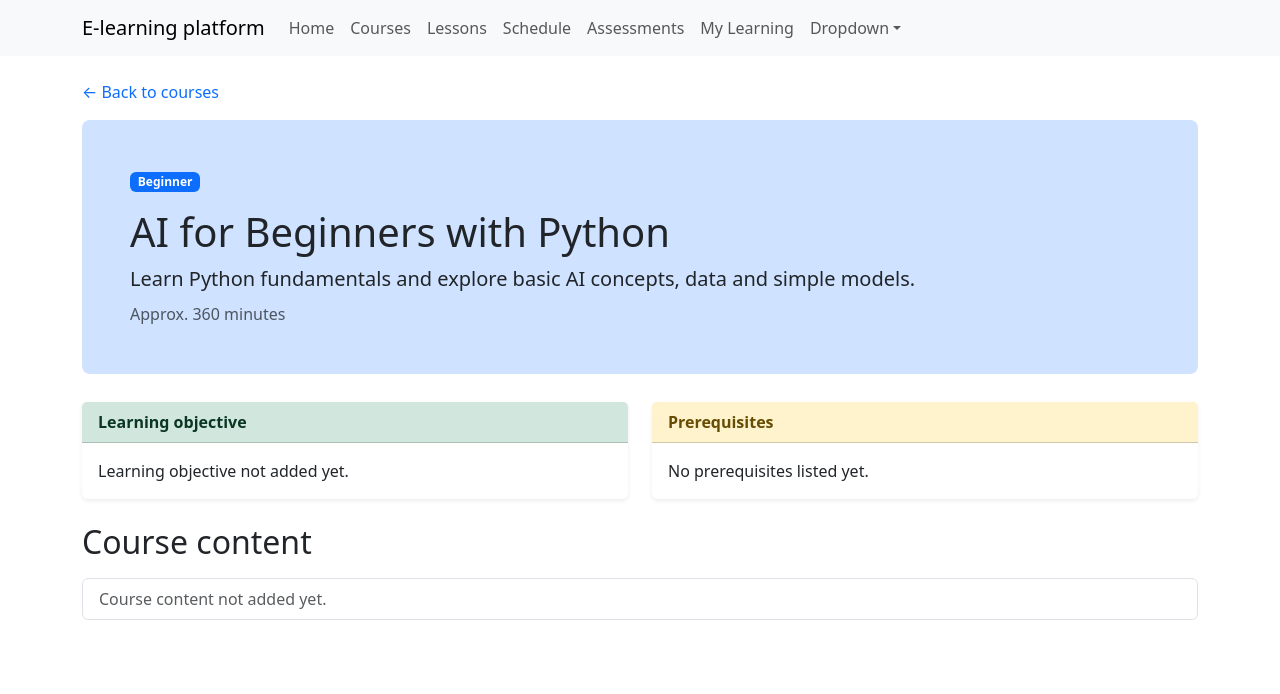
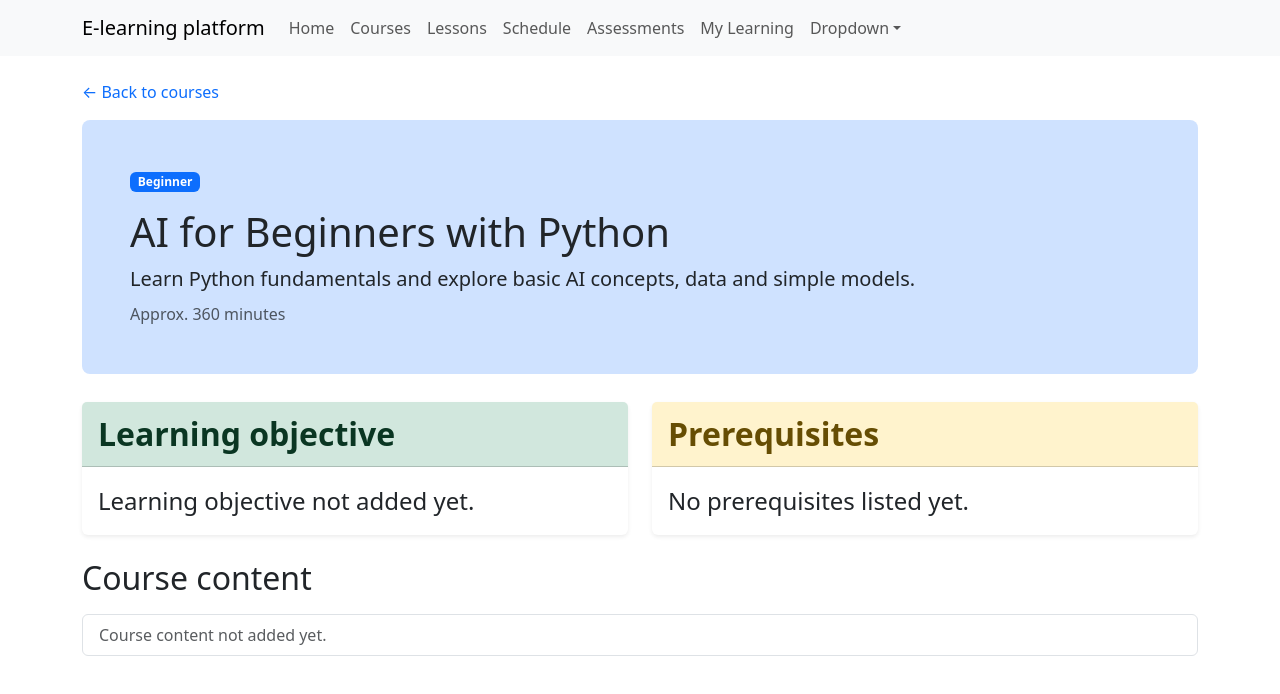
Before and after one commit to delindblad/frontend_project, a React (Vite) app: page /courses/ai-beginner in a window 1280 px wide. Shown: the top 694 px of the page. Built offline with nearby package versions, Linux system fonts and the light colour scheme.

Commit message:
styling on courses

```diff
--- a/src/CourseDetails.jsx
+++ b/src/CourseDetails.jsx
@@ -36,11 +36,11 @@ function CourseDetails() {
           <Row className="g-4 mt-1">
             <Col md={6}>
               <Card className="h-100 border-0 shadow-sm">
-                <Card.Header className="bg-success-subtle text-success-emphasis fw-semibold">
+                <Card.Header className="fs-2 bg-success-subtle text-success-emphasis fw-semibold ">
                   Learning objective
                 </Card.Header>
                 <Card.Body>
-                  <Card.Text className="mb-0">
+                  <Card.Text className="fs-4 mb-0">
                     {course.objective || 'Learning objective not added yet.'}
                   </Card.Text>
                 </Card.Body>
@@ -49,11 +49,11 @@ function CourseDetails() {
 
             <Col md={6}>
               <Card className="h-100 border-0 shadow-sm">
-                <Card.Header className="bg-warning-subtle text-warning-emphasis fw-semibold">
+                <Card.Header className="fs-2 bg-warning-subtle text-warning-emphasis fw-semibold">
                   Prerequisites
                 </Card.Header>
                 <Card.Body>
-                  <Card.Text className="mb-0">
+                  <Card.Text className="fs-4 mb-0">
                     {course.prerequisites || 'No prerequisites listed yet.'}
                   </Card.Text>
                 </Card.Body>
@@ -62,14 +62,14 @@ function CourseDetails() {
           </Row>
 
           <section className="mt-4">
-            <h2 className="mb-3">Course content</h2>
+            <h2 className="fs-2 mb-3">Course content</h2>
 
             <ListGroup>
               {course.content?.length ? (
                 course.content.map((item, index) => (
                   <ListGroup.Item
                     key={`${course.id}-${index}`}
-                    className="d-flex align-items-center gap-3"
+                    className="fs-4 d-flex align-items-center gap-3"
                   >
                     <Badge bg="primary" pill>
                       {index + 1}
```
